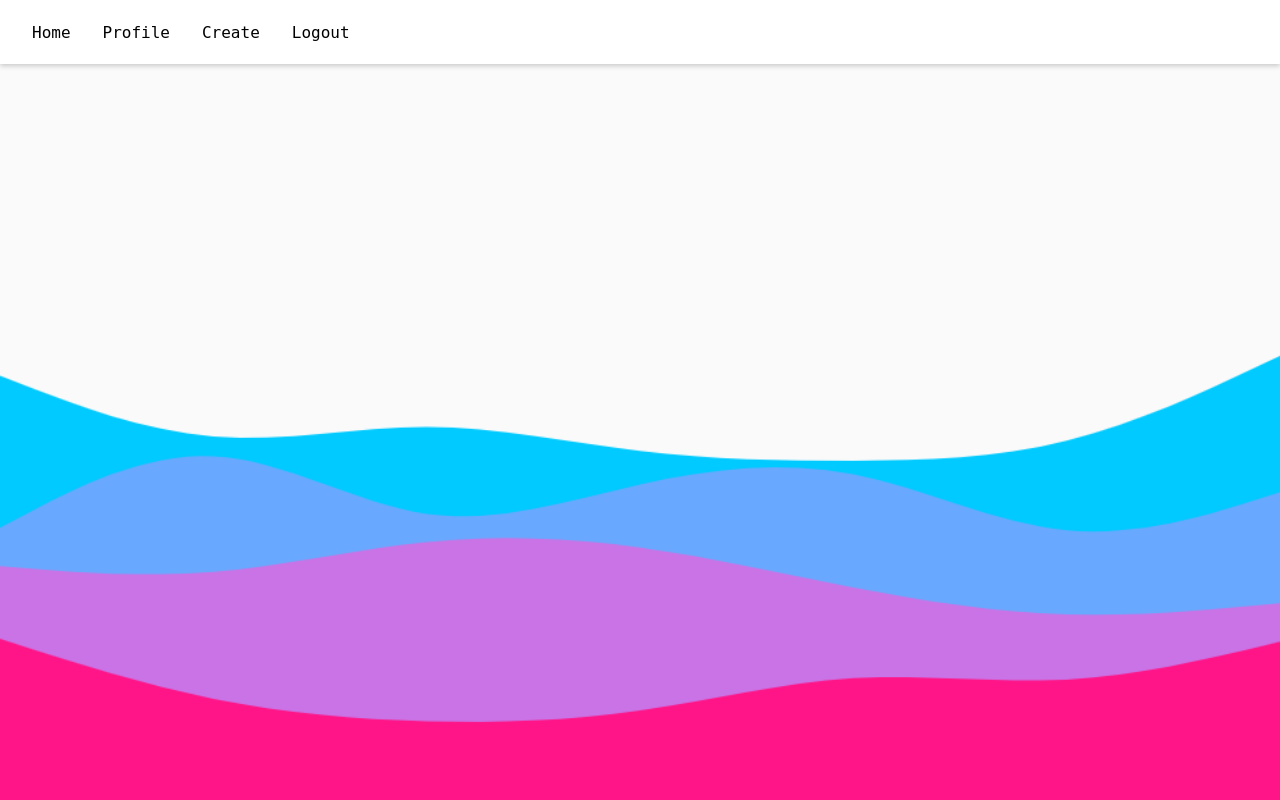
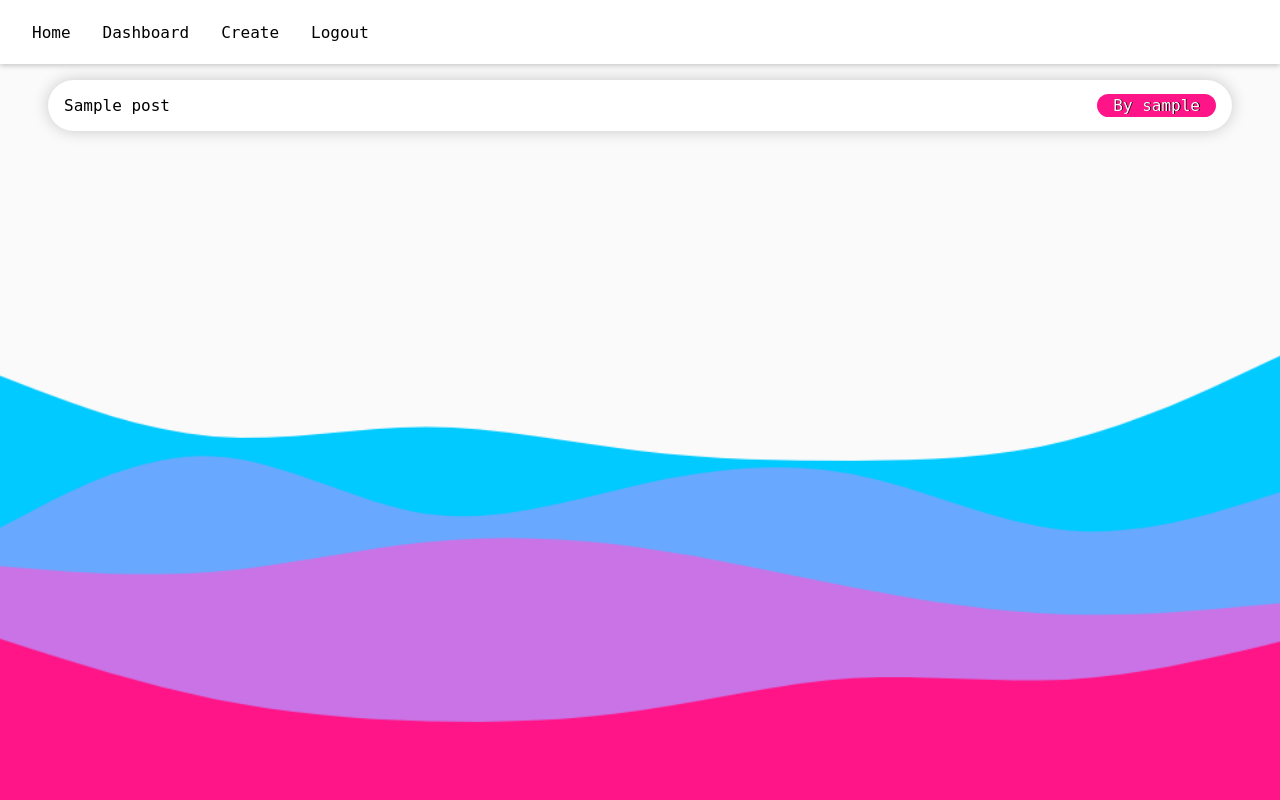
Before and after one commit to tylerpitcher/flask-blog, a Flask app: page / in a window 1280 px wide. Run offline with Flask 2, Linux system fonts and the light colour scheme; a user stored in the database is signed in; tables that the repository leaves empty hold one stand-in row (values such as "Sample post").

Commit message:
Add basic dashboard

```diff
--- a/blog/__main__.py
+++ b/blog/__main__.py
@@ -5,12 +5,14 @@ Main file, runs app.
 from blog.models import User
 from blog.views import views
 from blog.auth import auth
+from blog.dashboard import dashboard
 from blog import app
 
 from flask_login import LoginManager
 
 app.register_blueprint(views, url_prefix='/')
 app.register_blueprint(auth, url_prefix='/')
+app.register_blueprint(dashboard, url_prefix='/dashboard')
 
 login_manager = LoginManager()
 login_manager.login_view = 'auth.login_get'
--- a/blog/static/css/base.css
+++ b/blog/static/css/base.css
@@ -75,7 +75,7 @@ li, a {
     background-color: white;
     border-radius: 3em;
     box-shadow: 0px 0px 1em 0px rgba(0, 0, 0, 0.2);
-    margin-top: 2em;
+    margin: 1em 0em 1em 0em;
     flex-wrap: wrap;
 }
 
@@ -100,14 +100,18 @@ li, a {
     padding: 0.1em 1em 0.1em 1em;
     border-radius: 3em;
     color: white;
+    text-shadow: 0.05em 0.05em black;
 }
 
-.author-tag {
+.pink-tag {
     background-color: #FF1587;
 }
 
+.green-tag {
+    background-color: #53FF00;
+}
+
 .content input {
-    /* display: none; */
     outline: none;
     border: none;
 }
@@ -119,7 +123,6 @@ li, a {
 
 .content input[type=submit] {
     background-color: #FF1587;
-    /* width: 100%; */
     margin-left: auto;
     margin-right: 0px;
     color: white;
@@ -144,7 +147,6 @@ button {
     background-color: transparent;
 }
 .posts {
-    /* width: 100%; */
     display: flex;
     flex-direction: column;
     justify-content: flex-start;
@@ -196,6 +198,7 @@ nav ul li a:hover {
     background-color: #FF1587;
 }
 
-/* span {
-    font-size: 16px;
-} */
+.row {
+    flex-direction: row;
+    justify-content: space-between;
+}
--- a/blog/templates/index.html
+++ b/blog/templates/index.html
@@ -31,7 +31,7 @@
                     <li><a class="snippet" href="/post/{{post.hash}}">
                         <span>{{post.title}}</span>
                         <div>
-                            <span class="tag author-tag">By {{post.username}}</span>
+                            <span class="tag pink-tag">By {{post.username}}</span>
                         </div>
                     </a></li>
                 {% endfor %}
--- a/blog/templates/nav.html
+++ b/blog/templates/nav.html
@@ -2,7 +2,7 @@
     <ul>
         {% if user.is_authenticated %}
         <li><a href="/">Home</a></li>
-        <li><a href="/profile">Profile</a></li>
+        <li><a href="/dashboard">Dashboard</a></li>
         <li><a href="/create">Create</a></li>
         <li><a href="/logout">Logout</a></li>
         {% else %}
--- a/blog/views.py
+++ b/blog/views.py
@@ -16,10 +16,11 @@ def home():
     '''
     Handles get requests for index page.
     '''
-    if current_user.is_authenticated:
-        posts = Post.query.filter(Post.username != current_user.username)
-    else:
-        posts = Post.query.all()
+
+    posts = Post.query.all()
+    if not len(posts):
+        flash('No posts available at this time.', category='error')
+
     return render_template('index.html', user=current_user, posts=posts)
 
 
@@ -50,7 +51,7 @@ def create_post():
     if not new_post:
         flash('Post not created.', category='error')
         return render_template('create.html')
-    return redirect(url_for('views.profile_get'))
+    return redirect(url_for('dashboard.dashboard_get'))
 
 
 @views.route('/post/<hash>')
@@ -90,16 +91,6 @@ def show_post_post(hash):
     return render_template('post.html', user=current_user, post=current_post)
 
 
-@views.route('/profile')
-@login_required
-def profile_get():
-    '''
-    Handles get requests for profile page.
-    '''
-    posts = Post.query.filter_by(username=current_user.username)
-    return render_template('profile.html', user=current_user, posts=posts)
-
-
 @views.route('/remove', methods=['DELETE'])
 @login_required
 def remove():
--- a/requirements.txt
+++ b/requirements.txt
@@ -6,3 +6,4 @@ flake8
 bcrypt
 hashids
 seleniumbase
+textblob
```
Also changed, not shown: blog/dashboard.py (added, +44 -0 lines), blog/templates/dashboard.html (renamed from blog/templates/profile.html, +12 -20 lines).
